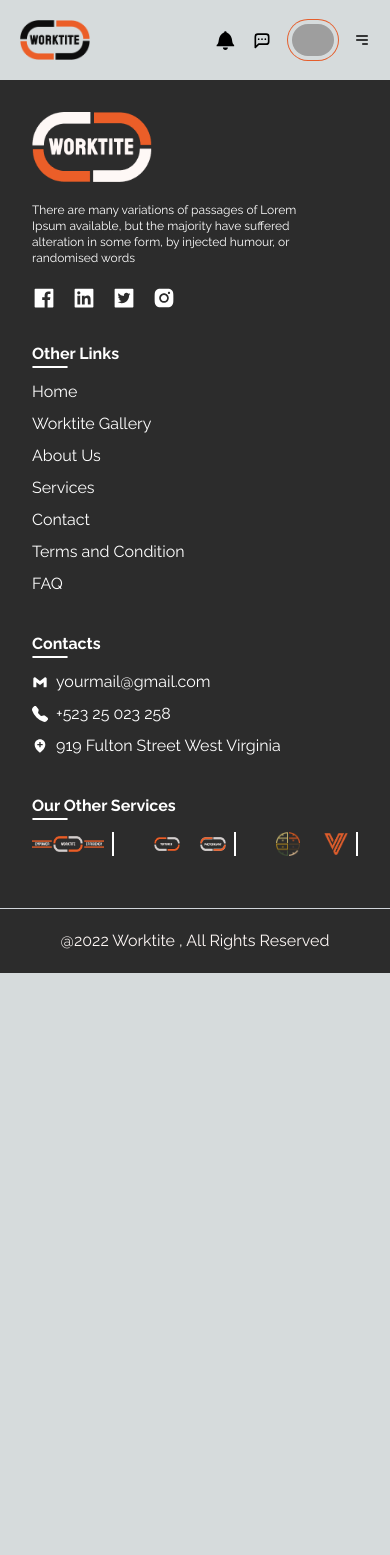
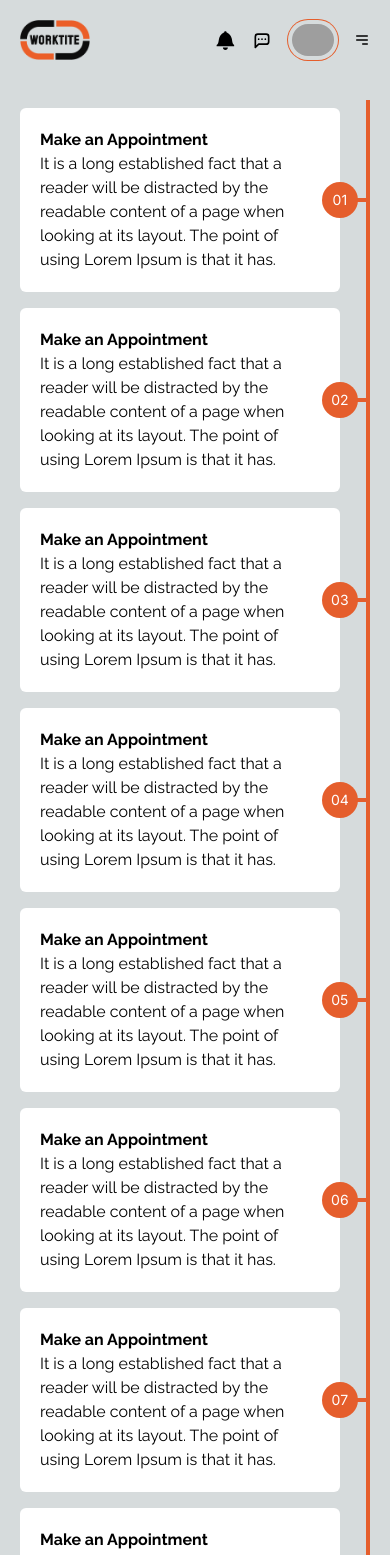
Before and after one commit to abrarfahim19/worktite-frontend, a Next.js app: page / in a window 390 px wide. Shown: the top 1555 px of the page. Before the commit the page ends 973 px from the top, so only its background shows below. Built offline with nearby package versions, Linux system fonts and the light colour scheme; grey boxes are pictures that could not be loaded.

Commit message:
Tree Card added responsive in mobile and md device

```diff
--- a/src/app/page.tsx
+++ b/src/app/page.tsx
@@ -6,6 +6,7 @@ import TestModalBody from '@/components/Modal/TestModalBody';
 import React, { useState } from 'react';
 import { Table } from '@/ui/Table';
 import { ColumnDef } from '@tanstack/react-table';
+import { TreeCard } from '@/components/Card';
 
 const intents = [undefined, 'primary', 'secondary', 'tartiary'] as const;
 const sizes = [undefined, 'medium', 'small', 'large'] as const;
@@ -91,5 +92,9 @@ export default function Home() {
     setIsOpen(true);
   }
 
-  return <div className=''></div>;
+  return (
+    <div className='p-5'>
+      <TreeCard />
+    </div>
+  );
 }
--- /dev/null
+++ b/src/components/Card/TreeCard.tsx
@@ -0,0 +1,159 @@
+import { Text } from '@/ui/Text';
+
+export const TreeCard = () => {
+  const data = [
+    {
+      title: 'Make an Appointment',
+      description:
+        'It is a long established fact that a reader will be distracted by the readable content of a page when looking at its layout. The point of using Lorem Ipsum is that it has.',
+    },
+    {
+      title: 'Make an Appointment',
+      description:
+        'It is a long established fact that a reader will be distracted by the readable content of a page when looking at its layout. The point of using Lorem Ipsum is that it has.',
+    },
+    {
+      title: 'Make an Appointment',
+      description:
+        'It is a long established fact that a reader will be distracted by the readable content of a page when looking at its layout. The point of using Lorem Ipsum is that it has.',
+    },
+    {
+      title: 'Make an Appointment',
+      description:
+        'It is a long established fact that a reader will be distracted by the readable content of a page when looking at its layout. The point of using Lorem Ipsum is that it has.',
+    },
+    {
+      title: 'Make an Appointment',
+      description:
+        'It is a long established fact that a reader will be distracted by the readable content of a page when looking at its layout. The point of using Lorem Ipsum is that it has.',
+    },
+    {
+      title: 'Make an Appointment',
+      description:
+        'It is a long established fact that a reader will be distracted by the readable content of a page when looking at its layout. The point of using Lorem Ipsum is that it has.',
+    },
+    {
+      title: 'Make an Appointment',
+      description:
+        'It is a long established fact that a reader will be distracted by the readable content of a page when looking at its layout. The point of using Lorem Ipsum is that it has.',
+    },
+    {
+      title: 'Make an Appointment',
+      description:
+        'It is a long established fact that a reader will be distracted by the readable content of a page when looking at its layout. The point of using Lorem Ipsum is that it has.',
+    },
+    {
+      title: 'Make an Appointment',
+      description:
+        'It is a long established fact that a reader will be distracted by the readable content of a page when looking at its layout. The point of using Lorem Ipsum is that it has.',
+    },
+    // {
+    //   title: 'Make an Appointment',
+    //   description:
+    //     'It is a long established fact that a reader will be distracted by the readable content of a page when looking at its layout. The point of using Lorem Ipsum is that it has.',
+    // },
+    // {
+    //   title: 'Make an Appointment',
+    //   description:
+    //     'It is a long established fact that a reader will be distracted by the readable content of a page when looking at its layout. The point of using Lorem Ipsum is that it has.',
+    // },
+  ];
+  const texts = [1, 2, 3, 4, 5, 6, 7, 8, 9];
+  return (
+    <div className='grid grid-flow-dense grid-cols-1 grid-rows-[10]  md:grid-cols-6'>
+      {data.map((item, index) => {
+        if (index !== 1 && index % 2 == 0 && index !== data.length - 1) {
+          return (
+            <div className='col-span-3 row-span-2 flex min-h-[150px] flex-row rounded-md'>
+              <div className='w-4/3 my-2 rounded-md bg-white p-5'>
+                <Text tag={'p'} className='font-raleway font-bold'>
+                  {item.title}
+                </Text>
+                <Text tag={'p'} className='font-raleway'>
+                  {item.description}
+                </Text>
+              </div>
+              <div className='relative flex w-1/3 items-center justify-center border-r-4 border-brand md:border-r-2'>
+                <div className='h-1 w-full bg-brand' />
+                <div className='absolute left-[-18px] flex h-9 w-9 items-center justify-center rounded-full bg-brand'>
+                  <Text tag={'p'} className='text-sm text-white'>
+                    0{index + 1}
+                  </Text>
+                </div>
+              </div>
+            </div>
+          );
+        } else if (index === 1) {
+          return (
+            <>
+              <div className='col-span-3 row-span-1 hidden min-h-[75px] border-brand bg-transparent md:block md:flex-row-reverse md:border-l-2'></div>
+              <div className='col-span-3 row-span-2 flex min-h-[150px] flex-row rounded-md md:flex-row-reverse'>
+                <div className='w-4/3 my-2 rounded-md bg-white p-5'>
+                  <Text tag={'p'} className='font-raleway font-bold'>
+                    {item.title}
+                  </Text>
+                  <Text tag={'p'} className='font-raleway'>
+                    {item.description}
+                  </Text>
+                </div>
+                <div className='relative flex w-1/3 items-center justify-center border-r-4 border-brand md:flex-row-reverse md:border-l-2 md:border-r-0'>
+                  <div className='h-1 w-full bg-brand' />
+                  <div className='absolute left-[-18px] flex h-9 w-9 items-center justify-center rounded-full bg-brand md:left-auto md:right-[-18px]'>
+                    <Text tag={'p'} className='text-sm text-white'>
+                      0{index + 1}
+                    </Text>
+                  </div>
+                </div>
+              </div>
+            </>
+          );
+        } else if (index === data.length - 1) {
+          return (
+            <>
+              <div className='col-span-3 row-span-2 flex min-h-[150px] flex-row rounded-md'>
+                <div className='w-4/3 my-2 rounded-md bg-white p-5'>
+                  <Text tag={'p'} className='font-raleway font-bold'>
+                    {item.title}
+                  </Text>
+                  <Text tag={'p'} className='font-raleway'>
+                    {item.description}
+                  </Text>
+                </div>
+                <div className='relative flex w-1/3 items-center justify-center border-r-4 border-brand md:border-r-2'>
+                  <div className='h-1 w-full bg-brand' />
+                  <div className='absolute left-[-18px] flex h-9 w-9 items-center justify-center rounded-full bg-brand'>
+                    <Text tag={'p'} className='text-sm text-white'>
+                      0{index + 1}
+                    </Text>
+                  </div>
+                </div>
+              </div>
+              <div className='col-span-3 row-span-1 hidden min-h-[75px] border-brand bg-transparent md:block md:flex-row-reverse md:border-l-2'></div>
+            </>
+          );
+        } else {
+          return (
+            <div className='col-span-3 row-span-2 flex min-h-[150px] flex-row rounded-md md:flex-row-reverse'>
+              <div className='w-4/3 my-2 rounded-md bg-white p-5'>
+                <Text tag={'p'} className='font-raleway font-bold'>
+                  {item.title}
+                </Text>
+                <Text tag={'p'} className='font-raleway'>
+                  {item.description}
+                </Text>
+              </div>
+              <div className='relative flex w-1/3 items-center justify-center border-r-4 border-brand md:flex-row-reverse md:border-l-2 md:border-r-0'>
+                <div className='h-1 w-full bg-brand' />
+                <div className='absolute left-[-18px] flex h-9 w-9 items-center justify-center rounded-full bg-brand md:left-auto md:right-[-18px]'>
+                  <Text tag={'p'} className='text-sm text-white'>
+                    0{index + 1}
+                  </Text>
+                </div>
+              </div>
+            </div>
+          );
+        }
+      })}
+    </div>
+  );
+};
--- /dev/null
+++ b/src/components/Card/index.ts
@@ -0,0 +1 @@
+export * from './TreeCard';
```
